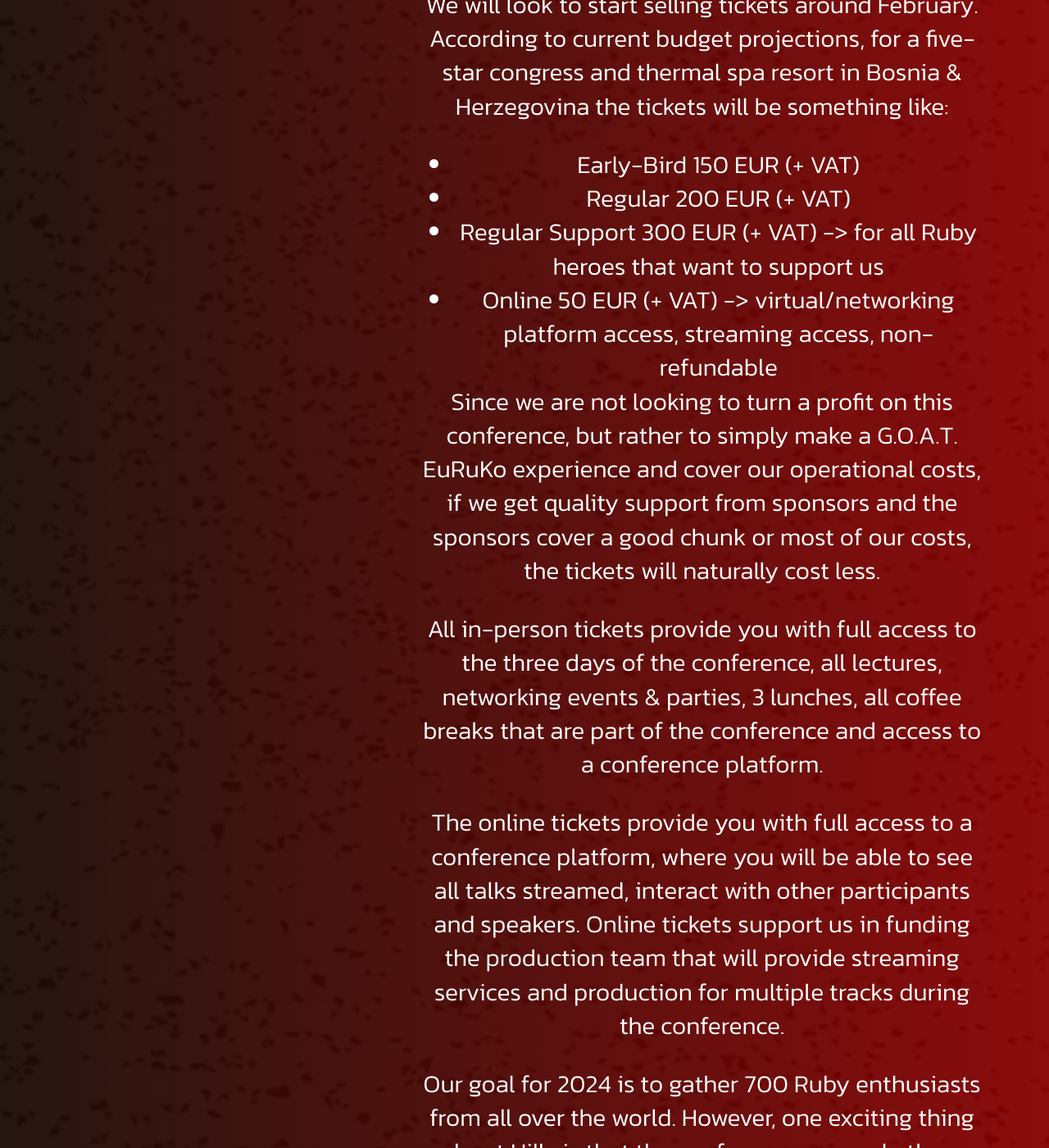
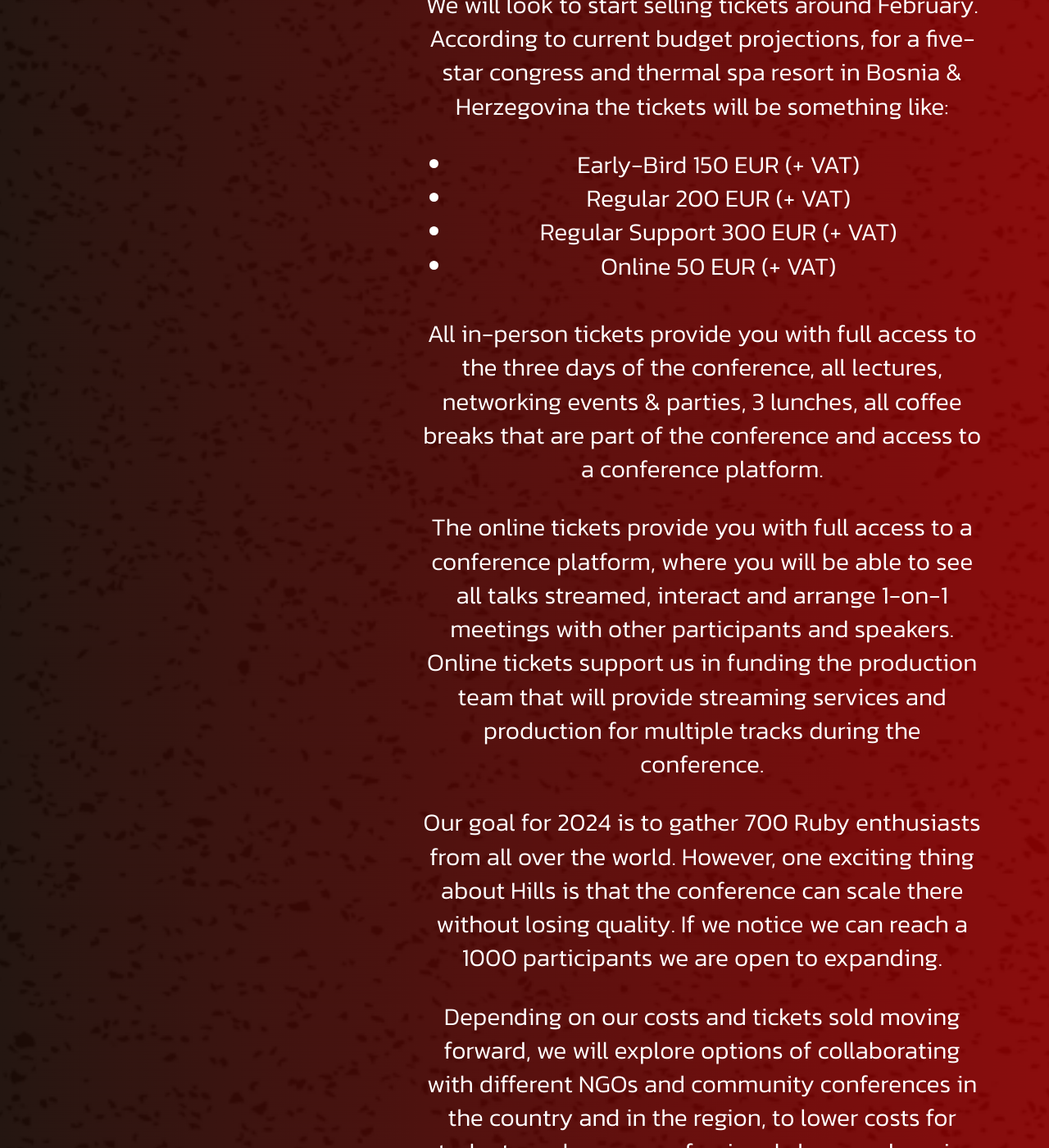
Before and after one commit to euruko/2024.euruko.org, a Jekyll site: the page built from _posts/2023-12-28-timeline-and-info.md, in a window 1280 px wide and 1400 px high, scrolled down 1435 px. Shown: the whole window at 82% size. Built offline with Jekyll 4.4.1, drawn with Linux system fonts in a browser that asks for light colours; comment, search, counter and statistics services are not loaded.

Commit message:
text change

```diff
--- a/_posts/2023-12-28-timeline-and-info.md
+++ b/_posts/2023-12-28-timeline-and-info.md
@@ -21,14 +21,13 @@
 According to current budget projections, for a five-star congress and thermal spa resort in Bosnia & Herzegovina the tickets will be something like:
 - Early-Bird 150 EUR (+ VAT)
 - Regular 200 EUR (+ VAT)
-- Regular Support 300 EUR (+ VAT) -> for all Ruby heroes that want to support us
-- Online 50 EUR (+ VAT) -> virtual/networking platform access, streaming access, non-refundable
+- Regular Support 300 EUR (+ VAT)
+- Online 50 EUR (+ VAT)
 
-Since we are not looking to turn a profit on this conference, but rather to simply make a G.O.A.T. EuRuKo experience and cover our operational costs, if we get quality support from sponsors and the sponsors cover a good chunk or most of our costs, the tickets will naturally cost less.
-
+<br/>
 All in-person tickets provide you with full access to the three days of the conference, all lectures, networking events & parties, 3 lunches, all coffee breaks that are part of the conference and access to a conference platform.
 
-The online tickets provide you with full access to a conference platform, where you will be able to see all talks streamed, interact with other participants and speakers. Online tickets support us in funding the production team that will provide streaming services and production for multiple tracks during the conference.
+The online tickets provide you with full access to a conference platform, where you will be able to see all talks streamed, interact and arrange 1-on-1 meetings with other participants and speakers. Online tickets support us in funding the production team that will provide streaming services and production for multiple tracks during the conference.
 
 Our goal for 2024 is to gather 700 Ruby enthusiasts from all over the world.
 However, one exciting thing about Hills is that the conference can scale there without losing quality. If we notice we can reach a 1000 participants we are open to expanding.
```
